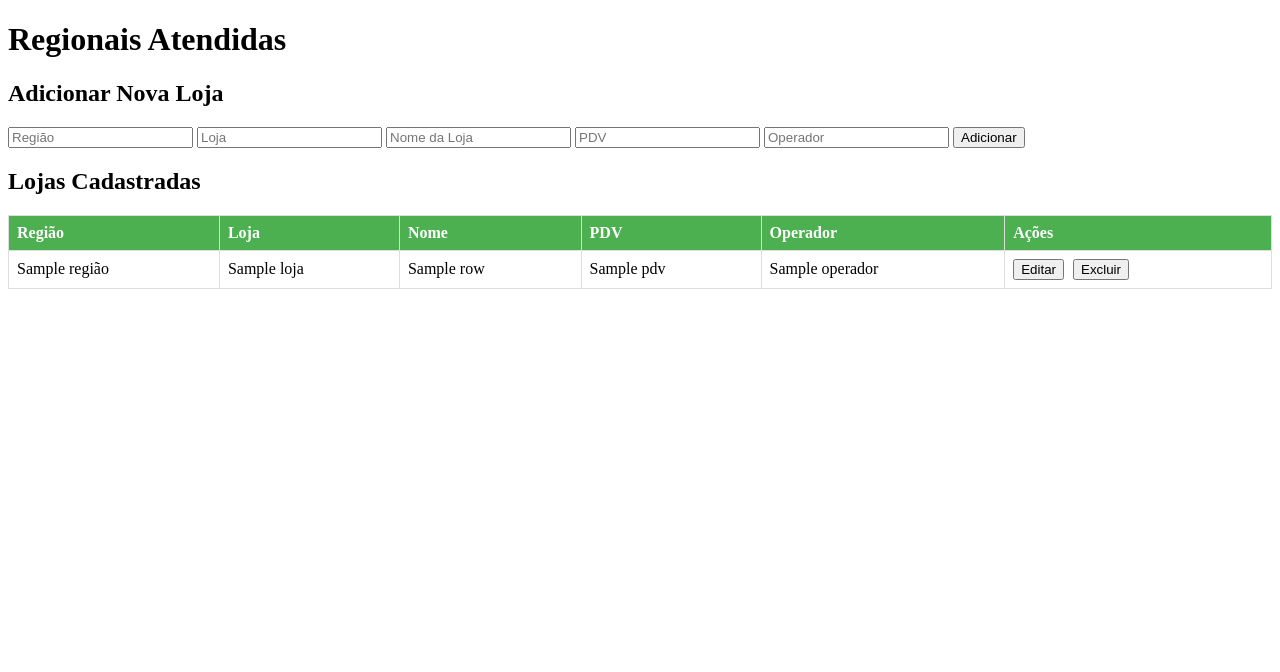
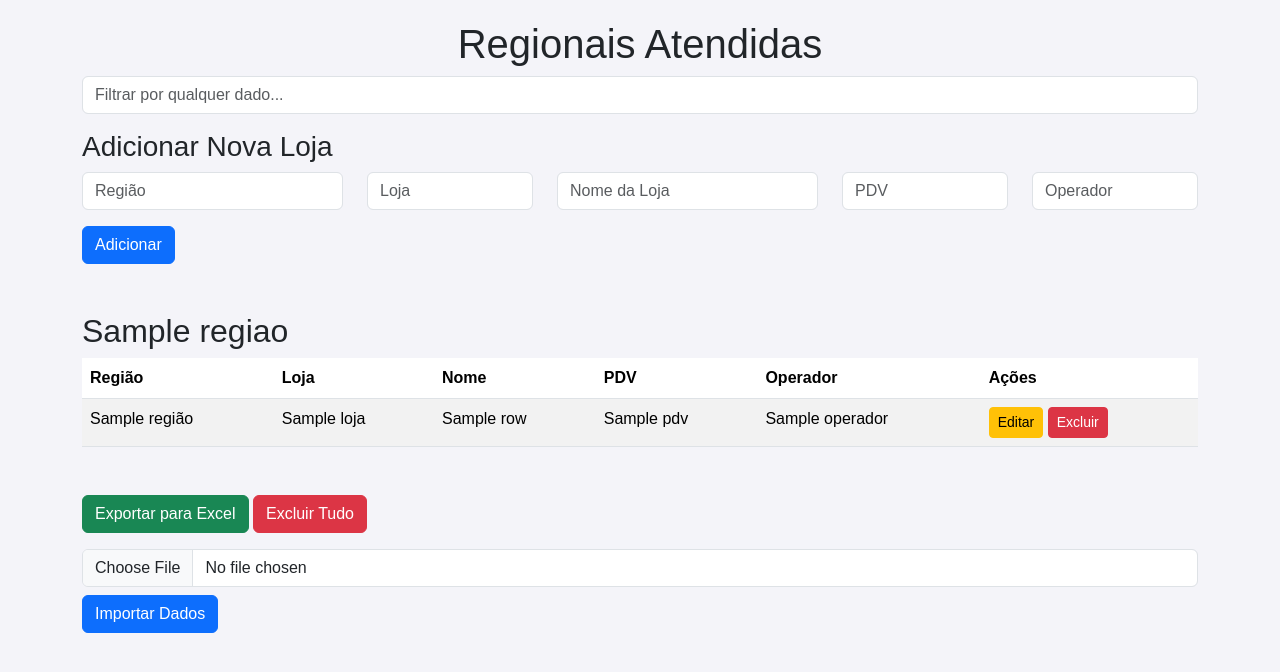
Before and after one commit to Pereiraindiana/projeto_tabela_regionais, a Flask app: template templates/index.html in a window 1280 px wide. Shown: the top 672 px of the page. Run offline with Flask 3, Linux system fonts and the light colour scheme; the template is opened without the code that fills it: most values are stand-ins (such as "Sample title", 1, 10 or a date in 2020).

Commit message:
Correção: ajustes no index.html para editar e excluir lojas

```diff
--- a/templates/index.html
+++ b/templates/index.html
@@ -4,43 +4,62 @@
     <meta charset="UTF-8">
     <meta name="viewport" content="width=device-width, initial-scale=1.0">
     <title>Regionais Atendidas</title>
-    <script src="https://code.jquery.com/jquery-3.6.0.min.js"></script>
+    <link href="https://cdn.jsdelivr.net/npm/bootstrap@5.3.0-alpha1/dist/css/bootstrap.min.css" rel="stylesheet">
+    <script src="https://cdn.jsdelivr.net/npm/jquery@3.6.0/dist/jquery.min.js"></script>
     <style>
-        table {
-            width: 100%;
-            border-collapse: collapse;
+        body {
+            font-family: Arial, sans-serif;
+            background-color: #f4f4f9;
+            padding: 20px;
         }
-        th, td {
-            border: 1px solid #ddd;
-            padding: 8px;
-            text-align: left;
+        .regional-container {
+            margin-bottom: 30px;
         }
-        th {
-            background-color: #4CAF50;
-            color: white;
+        #filter {
+            margin-bottom: 15px;
         }
-        button {
-            margin-right: 5px;
+        #add-form {
+            margin-bottom: 30px;
         }
     </style>
 </head>
 <body>
-    <h1>Regionais Atendidas</h1>
+    <div class="container">
+        <h1 class="text-center">Regionais Atendidas</h1>
 
-    <!-- Formulário para Adicionar Nova Loja -->
-    <h2>Adicionar Nova Loja</h2>
-    <form id="formAdicionar">
-        <input type="text" id="regiao" placeholder="Região" required>
-        <input type="text" id="loja" placeholder="Loja" required>
-        <input type="text" id="nome" placeholder="Nome da Loja" required>
-        <input type="text" id="pdv" placeholder="PDV" required>
-        <input type="text" id="operador" placeholder="Operador" required>
-        <button type="submit">Adicionar</button>
+        <!-- Input para filtrar os dados -->
+        <input type="text" id="filter" class="form-control mb-3" placeholder="Filtrar por qualquer dado...">
+
+        <!-- Formulário para adicionar novos dados -->
+        <div id="add-form" class="mb-5">
+            <h3>Adicionar Nova Loja</h3>
+            <form id="data-form">
+                <div class="row">
+                    <div class="col-md-3">
+                        <input type="text" id="regiao" class="form-control" placeholder="Região" required>
+                    </div>
+                    <div class="col-md-2">
+                        <input type="number" id="loja" class="form-control" placeholder="Loja" required>
+                    </div>
+                    <div class="col-md-3">
+                        <input type="text" id="nome" class="form-control" placeholder="Nome da Loja" required>
+                    </div>
+                    <div class="col-md-2">
+                        <input type="text" id="pdv" class="form-control" placeholder="PDV" required>
+                    </div>
+                    <div class="col-md-2">
+                        <input type="text" id="operador" class="form-control" placeholder="Operador" required>
+                    </div>
+                </div>
+                <button type="button" id="add-data" class="btn btn-primary mt-3">Adicionar</button>
             </form>
+        </div>
 
-    <!-- Tabela de Lojas -->
-    <h2>Lojas Cadastradas</h2>
-    <table id="tabelaLojas">
+        <!-- Tabelas organizadas por regionais -->
+        {% for regiao, grupo in regionais %}
+        <div class="regional-container">
+            <h2>{{ regiao }}</h2>
+            <table class="table table-striped table-hover">
                 <thead>
                     <tr>
                         <th>Região</th>
@@ -52,99 +71,169 @@
                     </tr>
                 </thead>
                 <tbody>
-            {% for index, row in df.iterrows() %}
+                    {% for _, row in grupo.iterrows() %}
                     <tr>
-                <td>{{ row["Região"] }}</td>
-                <td>{{ row["Loja"] }}</td>
-                <td>{{ row["Nome"] }}</td>
-                <td>{{ row["PDV"] }}</td>
-                <td>{{ row["Operador"] }}</td>
+                        <td>{{ row['Região'] }}</td>
+                        <td>{{ row['Loja'] }}</td>
+                        <td>{{ row['Nome'] }}</td>
+                        <td>{{ row['PDV'] }}</td>
+                        <td>{{ row['Operador'] }}</td>
                         <td>
-                    <button onclick="editarLoja('{{ row['Loja'] }}')">Editar</button>
-                    <button onclick="excluirLoja('{{ row['Loja'] }}')">Excluir</button>
+                            <button class="btn btn-warning btn-sm edit-btn" data-loja="{{ row['Loja'] }}">Editar</button>
+                            <button class="btn btn-danger btn-sm delete-btn" data-loja="{{ row['Loja'] }}">Excluir</button>
                         </td>
                     </tr>
                     {% endfor %}
                 </tbody>
             </table>
+        </div>
+        {% endfor %}
 
-    <!-- Scripts JavaScript -->
+        <!-- Botões para ações gerais -->
+        <div class="mt-5">
+            <button class="btn btn-success" id="export-btn">Exportar para Excel</button>
+            <button class="btn btn-danger" id="delete-all-btn">Excluir Tudo</button>
+            <form id="import-form" enctype="multipart/form-data" class="mt-3">
+                <input type="file" id="import-file" name="file" class="form-control" accept=".xlsx">
+                <button type="button" id="import-btn" class="btn btn-primary mt-2">Importar Dados</button>
+            </form>
+        </div>
+    </div>
+
     <script>
-        // Adicionar nova loja
-        $("#formAdicionar").submit(function (e) {
-            e.preventDefault();
-            const data = {
-                regiao: $("#regiao").val(),
-                loja: $("#loja").val(),
-                nome: $("#nome").val(),
-                pdv: $("#pdv").val(),
-                operador: $("#operador").val(),
-            };
+        $(document).ready(function() {
+            // Filtrar os dados na tabela
+            $("#filter").on("input", function() {
+                var value = $(this).val().toLowerCase();
+                $(".regional-container").each(function() {
+                    var found = false;
+                    $(this).find("tbody tr").each(function() {
+                        var match = $(this).text().toLowerCase().indexOf(value) > -1;
+                        $(this).toggle(match);
+                        if (match) found = true;
+                    });
+                    $(this).toggle(found);
+                });
+            });
 
+            // Adicionar novo dado
+            $("#add-data").click(function() {
+                var regiao = $("#regiao").val();
+                var loja = $("#loja").val();
+                var nome = $("#nome").val();
+                var pdv = $("#pdv").val();
+                var operador = $("#operador").val();
+
+                if (regiao && loja && nome && pdv && operador) {
                     $.ajax({
                         url: "/adicionar",
-                method: "POST",
+                        type: "POST",
                         contentType: "application/json",
-                data: JSON.stringify(data),
-                success: function (response) {
+                        data: JSON.stringify({ regiao, loja, nome, pdv, operador }),
+                        success: function(response) {
                             alert(response.message);
                             location.reload();
                         },
-                error: function () {
-                    alert("Erro ao adicionar a loja.");
-                },
+                        error: function(xhr) {
+                            alert("Erro: " + xhr.responseJSON.message);
+                        }
                     });
+                } else {
+                    alert("Por favor, preencha todos os campos.");
+                }
             });
 
-        // Excluir loja
-        function excluirLoja(loja) {
-            const data = { loja: loja };
+            // Excluir dado
+            $(document).on("click", ".delete-btn", function() {
+                var loja = $(this).data("loja");
+
+                if (confirm("Tem certeza que deseja excluir esta loja?")) {
                     $.ajax({
                         url: "/excluir",
-                method: "POST",
+                        type: "POST",
                         contentType: "application/json",
-                data: JSON.stringify(data),
-                success: function (response) {
+                        data: JSON.stringify({ loja }),
+                        success: function(response) {
                             alert(response.message);
                             location.reload();
                         },
-                error: function () {
-                    alert("Erro ao excluir a loja.");
-                },
+                        error: function(xhr) {
+                            alert("Erro: " + xhr.responseJSON.message);
+                        }
                     });
                 }
+            });
 
-        // Editar loja
-        function editarLoja(loja) {
-            const novaRegiao = prompt("Nova Região:");
-            const novoNome = prompt("Novo Nome:");
-            const novoPDV = prompt("Novo PDV:");
-            const novoOperador = prompt("Novo Operador:");
-
-            if (novaRegiao && novoNome && novoPDV && novoOperador) {
-                const data = {
-                    loja: loja,
-                    regiao: novaRegiao,
-                    nome: novoNome,
-                    pdv: novoPDV,
-                    operador: novoOperador,
-                };
-
+            // Excluir tudo
+            $("#delete-all-btn").click(function() {
+                if (confirm("Tem certeza que deseja excluir todos os dados?")) {
                     $.ajax({
-                    url: "/editar",
-                    method: "POST",
-                    contentType: "application/json",
-                    data: JSON.stringify(data),
-                    success: function (response) {
+                        url: "/excluir_tudo",
+                        type: "POST",
+                        success: function(response) {
                             alert(response.message);
                             location.reload();
                         },
-                    error: function () {
-                        alert("Erro ao editar a loja.");
-                    },
+                        error: function(xhr) {
+                            alert("Erro: " + xhr.responseJSON.message);
+                        }
                     });
                 }
+            });
+
+            // Editar dado
+            $(document).on("click", ".edit-btn", function() {
+                var loja = $(this).data("loja");
+                var row = $(this).closest("tr");
+
+                var regiao = prompt("Nova Região", row.find("td:nth-child(1)").text());
+                var nome = prompt("Novo Nome", row.find("td:nth-child(3)").text());
+                var pdv = prompt("Novo PDV", row.find("td:nth-child(4)").text());
+                var operador = prompt("Novo Operador", row.find("td:nth-child(5)").text());
+
+                if (regiao && nome && pdv && operador) {
+                    $.ajax({
+                        url: "/editar",
+                        type: "POST",
+                        contentType: "application/json",
+                        data: JSON.stringify({ loja, regiao, nome, pdv, operador }),
+                        success: function(response) {
+                            alert(response.message);
+                            location.reload();
+                        },
+                        error: function(xhr) {
+                            alert("Erro: " + xhr.responseJSON.message);
                         }
+                    });
+                } else {
+                    alert("Todos os campos devem ser preenchidos.");
+                }
+            });
+
+            // Exportar para Excel
+            $("#export-btn").click(function() {
+                window.location.href = "/exportar";
+            });
+
+            // Importar Dados
+            $("#import-btn").click(function() {
+                var formData = new FormData($("#import-form")[0]);
+                $.ajax({
+                    url: "/importar",
+                    type: "POST",
+                    data: formData,
+                    contentType: false,
+                    processData: false,
+                    success: function(response) {
+                        alert(response.message);
+                        location.reload();
+                    },
+                    error: function(xhr) {
+                        alert("Erro: " + xhr.responseJSON.message);
+                    }
+                });
+            });
+        });
     </script>
 </body>
 </html>
```
Lines whose indentation alone changed are shown as unchanged.
